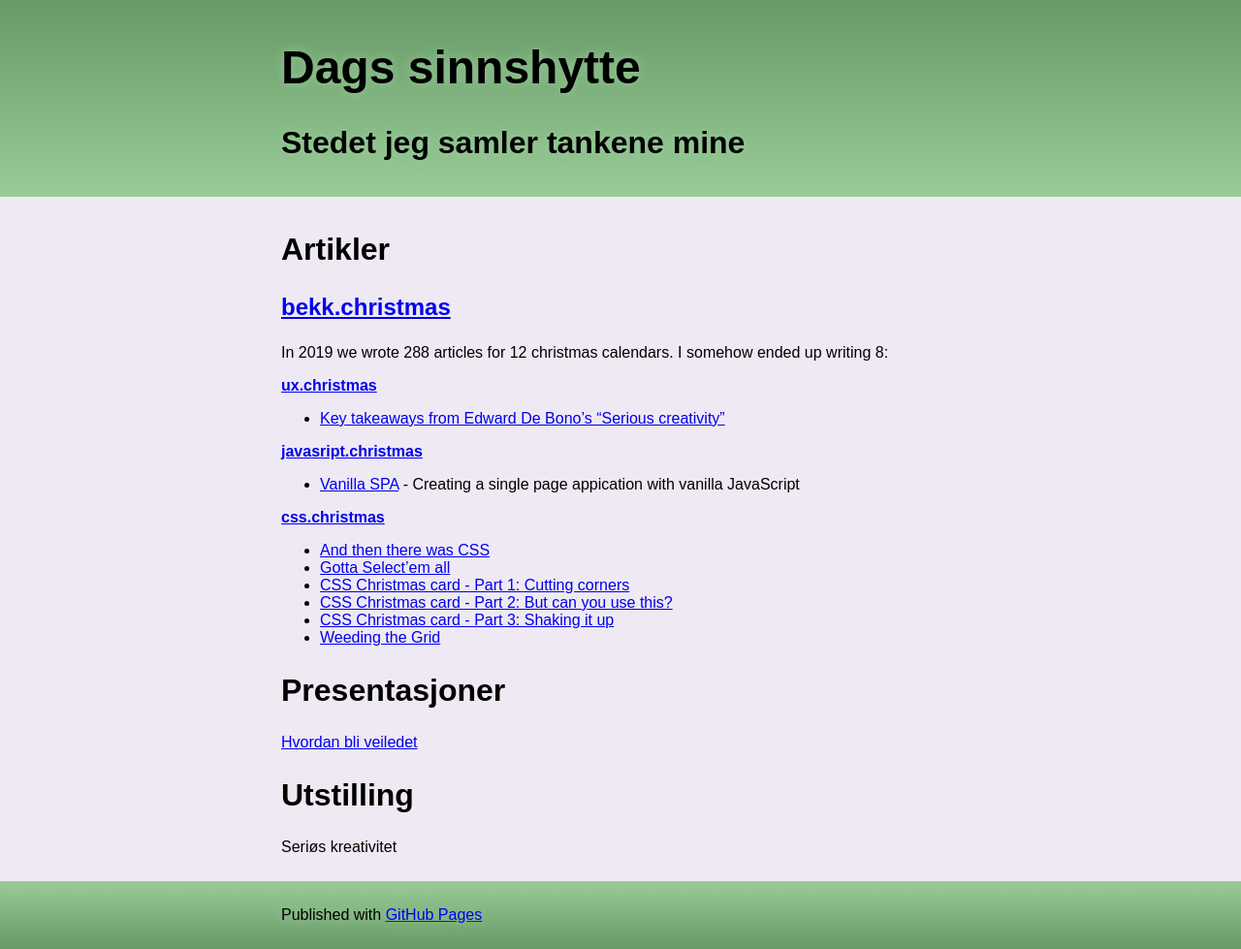
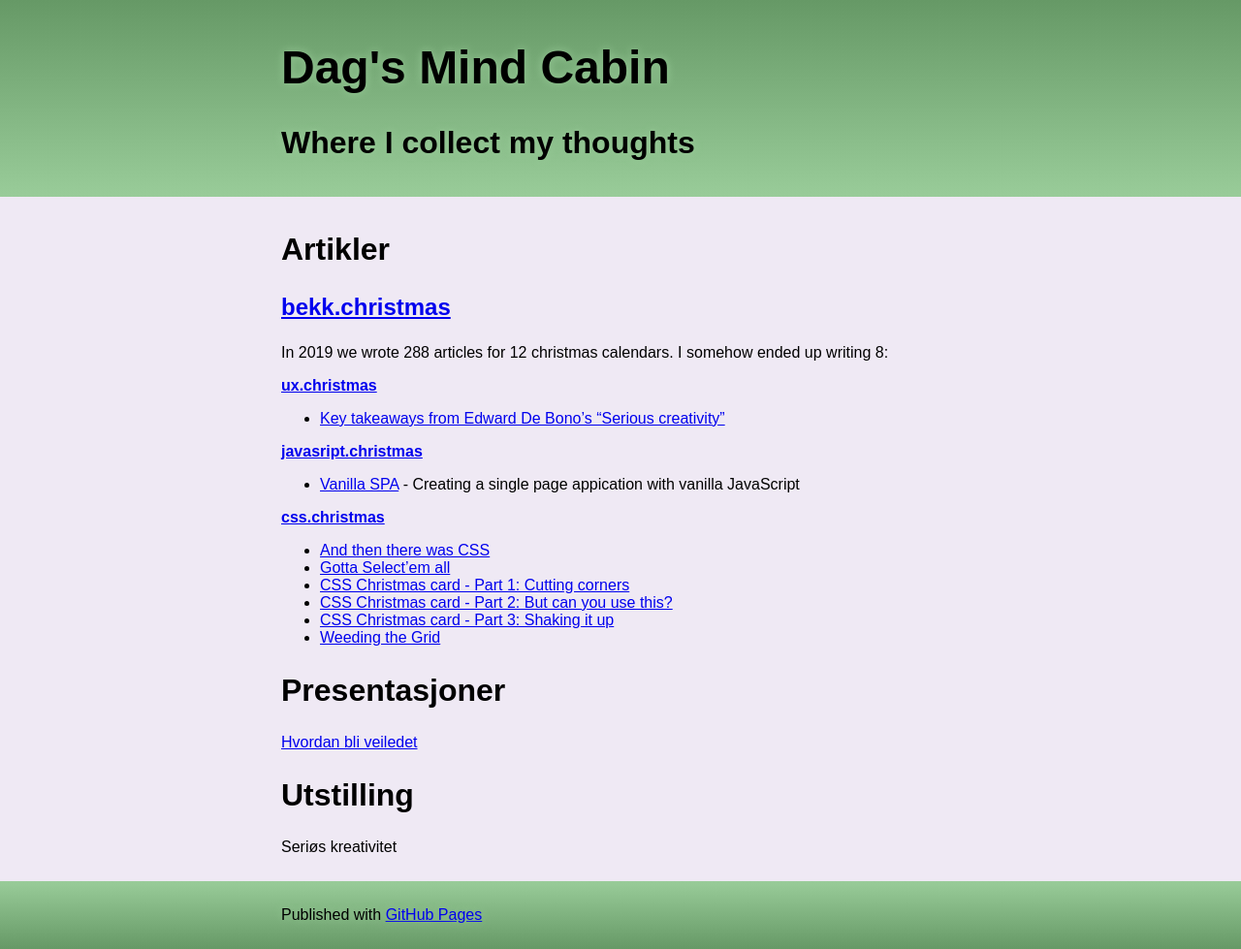
Before and after one commit to dagfs/dagfs.github.io, a Jekyll site: the page built from index.md, in a window 1280 px wide. Shown: the whole page at 97% size. Built offline with Jekyll 4.4.1, drawn with Linux system fonts in a browser that asks for light colours; our own code applies the rules of GitHub Pages for plain Markdown files.

Commit message:
Update _config.yml

```diff
--- a/_config.yml
+++ b/_config.yml
@@ -1,4 +1,4 @@
 theme: jekyll-theme-slate
-title: Dags sinnshytte
-description: Stedet jeg samler tankene mine
+title: Dag's Mind Cabin
+description: Where I collect my thoughts
 google_analytics: UA-104697581-2
```
